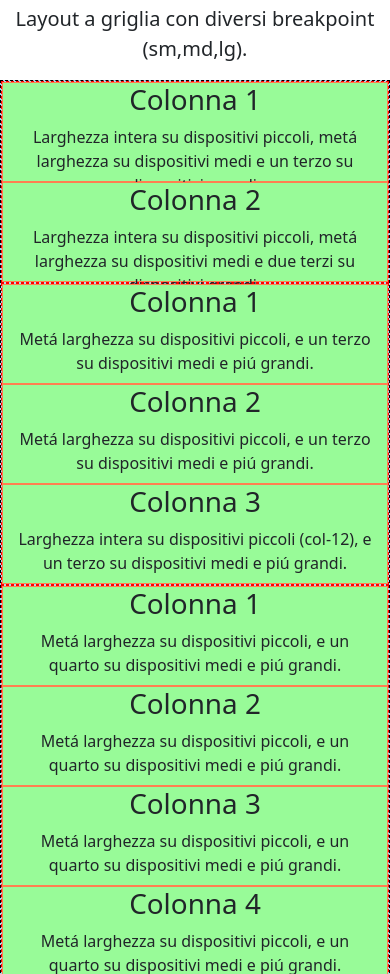
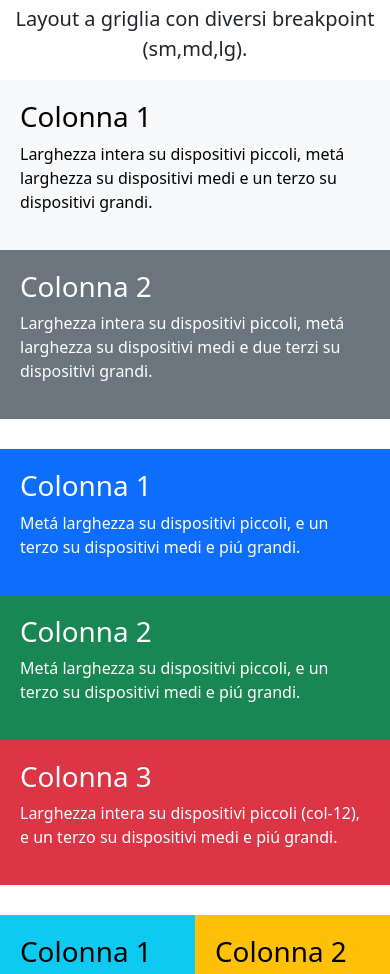
Before and after one commit to christianzaboli/htmlcss-bootstrap-layout, a plain HTML site: page index.html in a window 390 px wide. Shown: the part 87-1061 px from the top of the page. Drawn offline with nearby package versions, Linux system fonts and the light colour scheme.

Commit message:
colori e responsive completato, incerto sul padding

```diff
--- a/css/style.css
+++ b/css/style.css
@@ -3,9 +3,8 @@
     padding: 0;
     box-sizing: border-box;
 }
-
 /* DEBUG GRIGLIA BS */
-[class^='container'] {
+/* [class^='container'] {
     border: 1px dashed black;
     background-color: lightblue;
     min-height: 80vh;
@@ -19,12 +18,16 @@
     height: 100px;
     background-color: palegreen;
     border: 1px solid coral;
-}
-
-
-
+} */
 
 header{
     text-align: center;
     margin-top: 50px;
 }
+.ms-row{
+    margin-bottom: 30px;
+    text-align: start;
+}
+.ms-col{
+    padding: 20px;
+}
--- a/index.html
+++ b/index.html
@@ -24,44 +24,44 @@
     <main>
 
         <div class="container text-center">
-            <div class="row">
-                <div class="col-lg-4 col-md-6 col-sm-12">
+            <div class="row ms-row">
+                <div class="col-lg-4 col-md-6 col-sm-12 text-bg-light ms-col">
                     <p class="h1">Colonna 1</p>
                     <p>Larghezza intera su dispositivi piccoli, metá larghezza su dispositivi medi e un terzo su dispositivi grandi.</p>
                 </div>
-                <div class="col-lg-8 col-md-6 col-sm-12">
+                <div class="col-lg-8 col-md-6 col-sm-12 text-bg-secondary ms-col">
                     <p class="h1">Colonna 2</p>
                     <p>Larghezza intera su dispositivi piccoli, metá larghezza su dispositivi medi e due terzi su dispositivi grandi.</p>
                 </div>
             </div>
-            <div class="row">
-                <div class="col-lg-4 col-md-4 col-sm-6">
+            <div class="row ms-row">
+                <div class="col-md-4 col-sm-6 text-bg-primary ms-col">
                     <p class="h1">Colonna 1</p>
                     <p>Metá larghezza su dispositivi piccoli, e un terzo su dispositivi medi e piú grandi.</p>
                 </div>
-                <div class="col-lg-4 col-md-4 col-sm-6">
+                <div class="col-md-4 col-sm-6 text-bg-success ms-col">
                     <p class="h1">Colonna 2</p>
                     <p>Metá larghezza su dispositivi piccoli, e un terzo su dispositivi medi e piú grandi.</p>
                 </div>
-                <div class="col-lg-4 col-md-4 col-sm-12">
+                <div class="col-md-4 col-sm-12 text-bg-danger ms-col">
                     <p class="h1">Colonna 3</p>
                     <p>Larghezza intera su dispositivi piccoli (col-12), e un terzo su dispositivi medi e piú grandi.</p>
                 </div>
             </div>
-            <div class="row">
-                <div class="col-lg-3 col-md-3 col-sm-6">
+            <div class="row row-cols-md-4 row-cols-sm-2 ms-row">
+                <div class="col text-bg-info ms-col">
                     <p class="h1">Colonna 1</p>
                     <p>Metá larghezza su dispositivi piccoli, e un quarto su dispositivi medi e piú grandi.</p>
                 </div>
-                <div class="col-lg-3 col-md-3 col-sm-6">
+                <div class="col text-bg-warning ms-col">
                     <p class="h1">Colonna 2</p>
                     <p>Metá larghezza su dispositivi piccoli, e un quarto su dispositivi medi e piú grandi.</p>
                 </div>
-                <div class="col-lg-3 col-md-3 col-sm-6">
+                <div class="col text-bg-dark ms-col">
                     <p class="h1">Colonna 3</p>
                     <p>Metá larghezza su dispositivi piccoli, e un quarto su dispositivi medi e piú grandi.</p>
                 </div>
-                <div class="col-lg-3 col-md-3 col-sm-6">
+                <div class="col text-bg-light ms-col">
                     <p class="h1">Colonna 4</p>
                     <p>Metá larghezza su dispositivi piccoli, e un quarto su dispositivi medi e piú grandi.</p>
                 </div>
```
